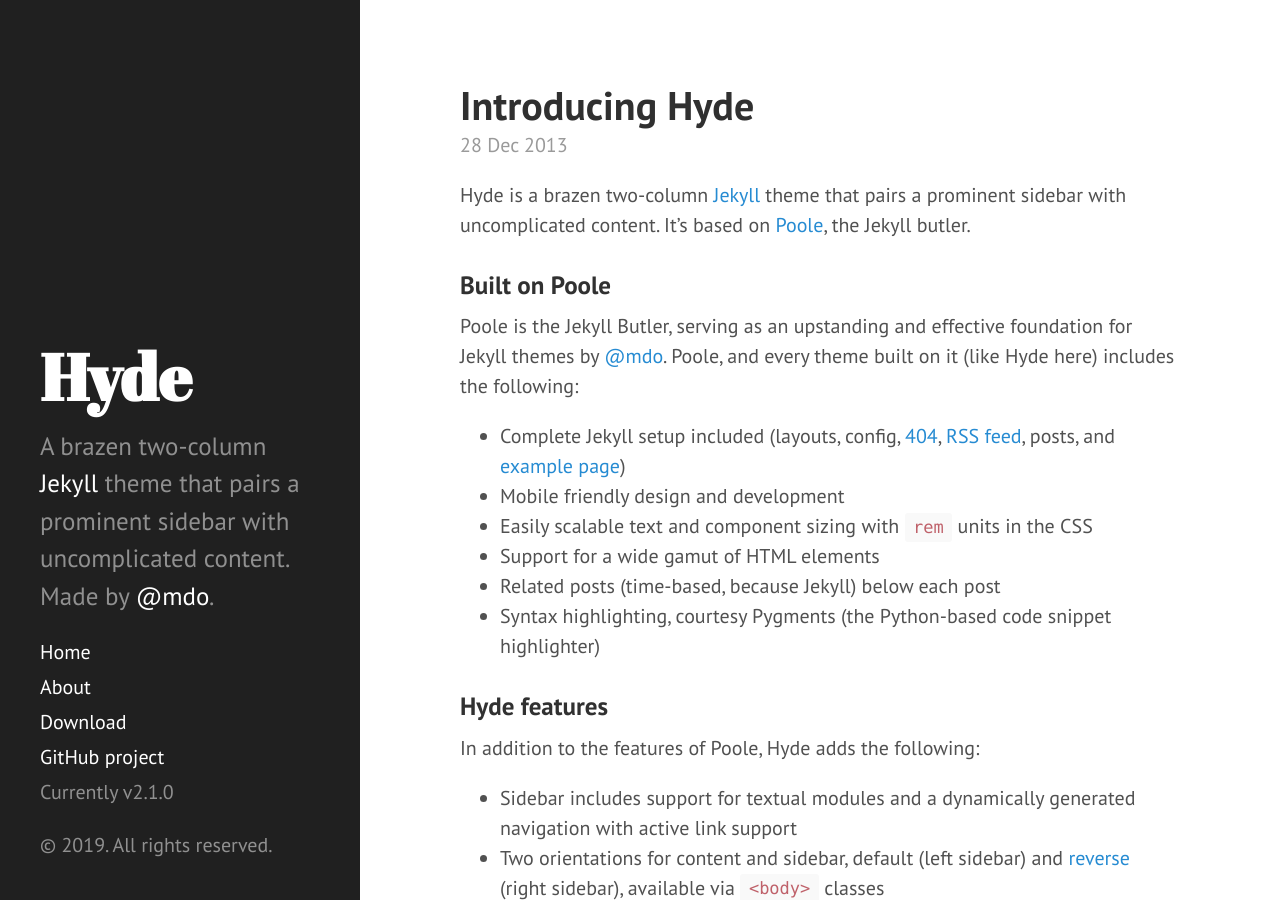
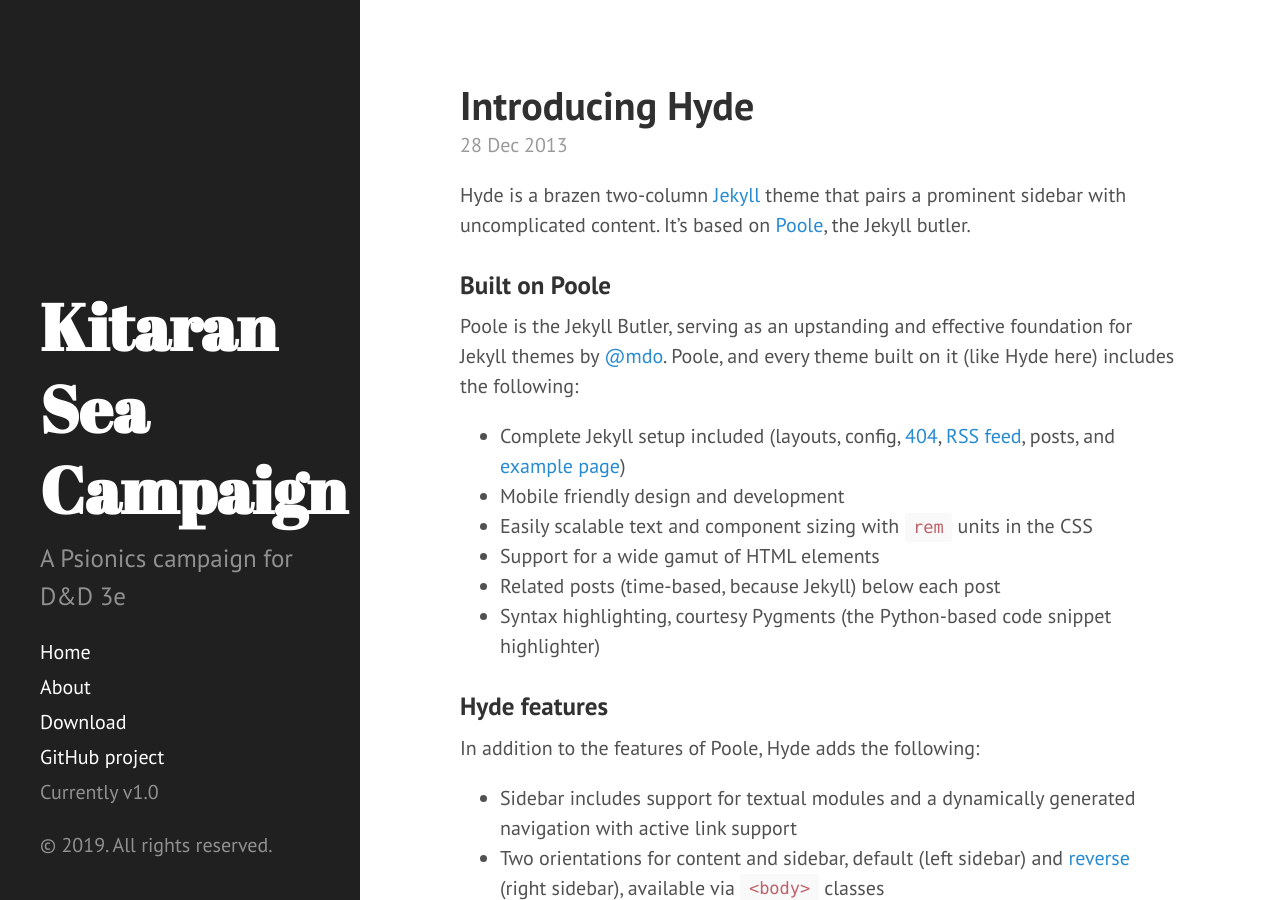
Before and after one commit to frimicc/kitaransea, a Jekyll site: the page built from index.html, in a window 1280 px wide and 900 px high. Built offline with Jekyll 4.4.1, drawn with Linux system fonts in a browser that asks for light colours; Markdown is read by kramdown in place of the engine named in the settings; the list of posts is cut into pages by our own code.

Commit message:
updated config

```diff
--- a/_config.yml
+++ b/_config.yml
@@ -1,25 +1,32 @@
 # Dependencies
-markdown:         redcarpet
-highlighter:      pygments
+markdown:         kramdown
+highlighter:      rouge
 
 # Permalinks
 permalink:        pretty
 
+plugins:
+    - jekyll-paginate
+    - jekyll-seo-tag
+    - jekyll-feed
+
 # Setup
-title:            Hyde
-tagline:          'A Jekyll theme'
-description:      'A brazen two-column <a href="http://jekyllrb.com" target="_blank">Jekyll</a> theme that pairs a prominent sidebar with uncomplicated content. Made by <a href="https://twitter.com/mdo" target="_blank">@mdo</a>.'
-url:              http://hyde.getpoole.com
+title:            Kitaran Sea Campaign
+tagline:          'A Psionics campaign for D&D 3e'
+description:      'A Psionics campaign for D&D 3e'
+url:              https://www.frimicc.com/kitaransea
 baseurl:          /
 
 author:
-  name:           'Mark Otto'
-  url:            https://twitter.com/mdo
+  name:           'Michael Friedman'
+  url:            https://www.frimicc.com/
+  email:          'michael@frimicc.com'
+  twitter:        frimicc
 
 paginate:         5
 
 # Custom vars
-version:          2.1.0
+version:          1.0
 
 github:
-  repo:           https://github.com/poole/hyde
+  repo:           https://github.com/frimicc/kitaransea
```
